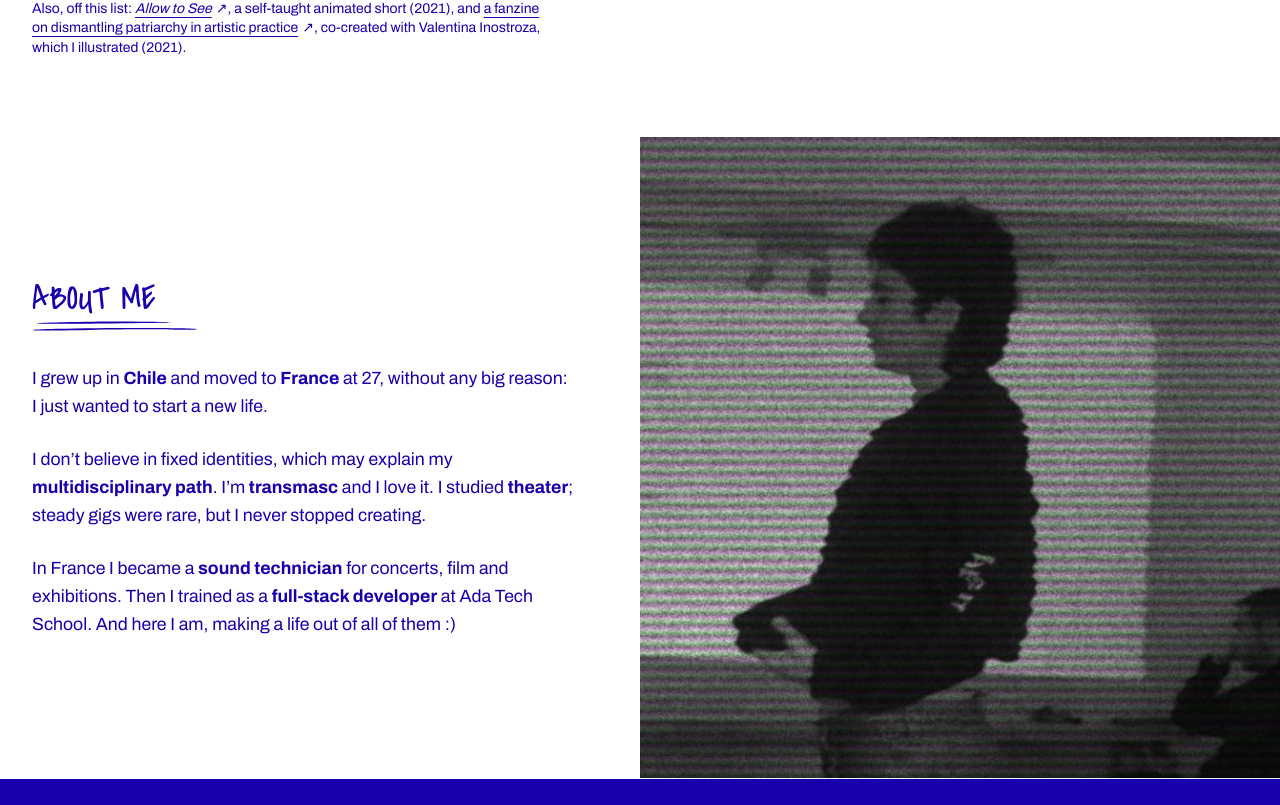
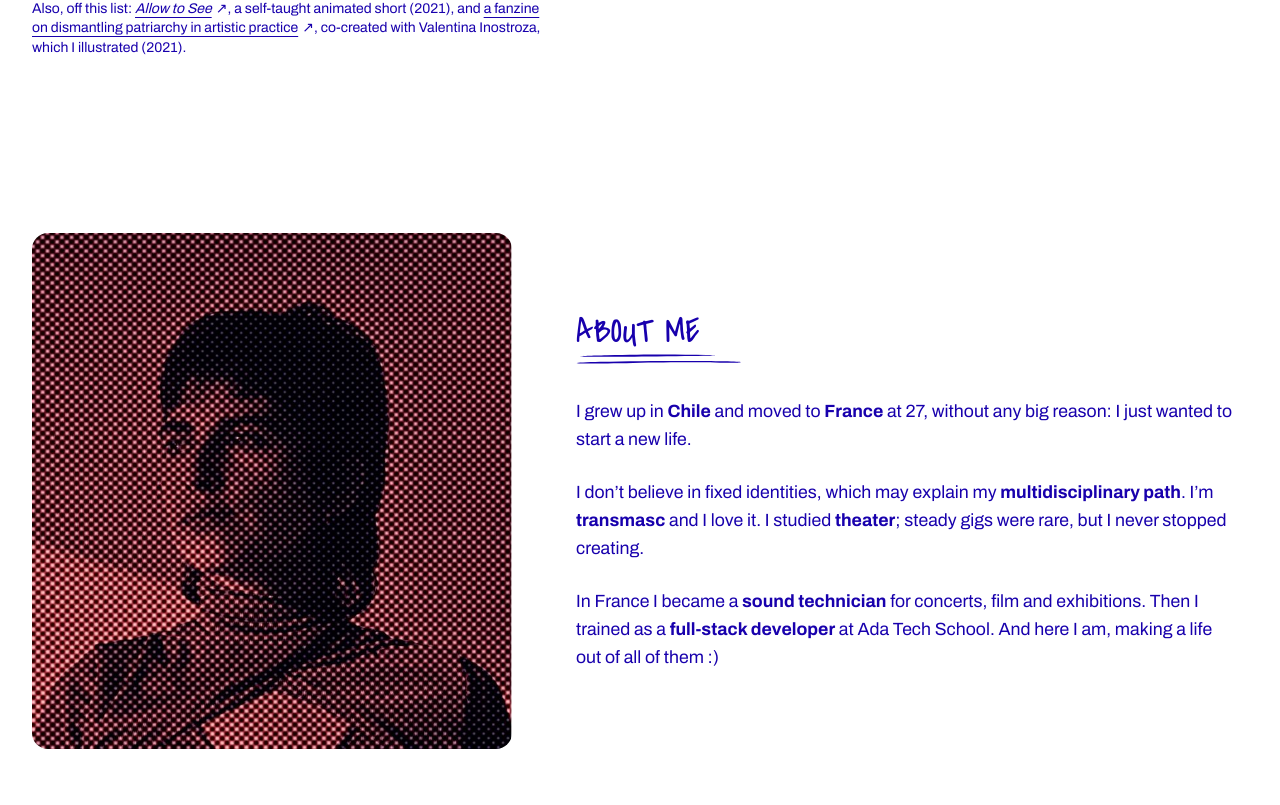
Before and after one commit to gab-hono/portfoliohono, a Next.js app: page /en in a window 1280 px wide. Shown: the part 2095-2900 px from the top of the page. Built offline with nearby package versions, Linux system fonts and the light colour scheme.

Commit message:
feat(home): about section with halftone portrait

```diff
--- a/components/home/AboutSection.tsx
+++ b/components/home/AboutSection.tsx
@@ -1,26 +1,44 @@
 import Image from "next/image";
 import { useTranslations } from "next-intl";
 import SectionTitle from "@/components/ui/SectionTitle";
-import portrait from "@/assets/images/home/portrait-scanlines.jpg";
+import portrait from "@/assets/images/home/portrait-halftone.jpg";
 
 // Orden de los párrafos. `as const` hace que TypeScript los vea como
 // los textos exactos "p1" | "p2" | "p3", no como cualquier string.
 const paragraphs = ["p1", "p2", "p3"] as const;
 
 /*
- * About me + retrato scanlines.
- * Desde lg: texto a la izquierda (alineado con el header) y retrato a la
- * derecha, de borde a borde y en su proporción real. Alterna con Featured,
- * que tiene su retrato a la izquierda. Texto centrado en vertical junto a la foto.
- * Móvil: texto y después el retrato a 2/3 del ancho, pegado al borde derecho:
- * así no se encadenan dos fotos a pantalla completa (la de Featured está justo antes).
+ * About me + retrato halftone (maqueta "Mezcla · Home").
+ * Desde lg: retrato a la izquierda (5/12) y texto a la derecha (7/12),
+ * centrados en vertical. El retrato queda dentro de los márgenes, con
+ * esquinas redondeadas (ya no va de borde a borde: sin las fotos de
+ * Featured, no hay nada con qué alternar).
+ * Móvil y tablet: retrato arriba, a 2/3 del ancho (1/2 desde sm), y el texto
+ * debajo.
+ * La foto mide 735 px de ancho: nunca se muestra más grande que eso
+ * (max-w en móvil/tablet, la columna de 5/12 en escritorio). Una trama de
+ * puntos agrandada se ve borrosa; reducida, puede dar moiré: revisar a
+ * distintos anchos.
+ * id="about": destino del link "About" de la nav de la home.
  */
 export default function AboutSection() {
   const t = useTranslations("Home.about");
 
   return (
-    <section aria-labelledby="about-title" className="grid lg:grid-cols-2 lg:items-center">
-      <div className="px-4 py-16 sm:px-8 lg:pr-16">
+    <section
+      id="about"
+      aria-labelledby="about-title"
+      className="grid gap-8 px-4 py-16 sm:px-8 sm:py-24 lg:grid-cols-[minmax(0,5fr)_minmax(0,7fr)] lg:items-center lg:gap-16"
+    >
+      <Image
+        src={portrait}
+        alt={t("portraitAlt")}
+        placeholder="blur"
+        sizes="(min-width: 1024px) 40vw, (min-width: 640px) 50vw, 67vw"
+        className="h-auto w-2/3 max-w-[735px] rounded-2xl sm:w-1/2 lg:w-full"
+      />
+
+      <div>
         <SectionTitle id="about-title" className="uppercase">
           {t("title")}
         </SectionTitle>
@@ -36,14 +54,6 @@ export default function AboutSection() {
           ))}
         </div>
       </div>
-
-      <Image
-        src={portrait}
-        alt={t("portraitAlt")}
-        placeholder="blur"
-        sizes="(min-width: 1024px) 50vw, 67vw"
-        className="ml-auto h-auto w-2/3 lg:w-full"
-      />
     </section>
   );
 }
--- a/messages/en.json
+++ b/messages/en.json
@@ -120,7 +120,7 @@
       "p1": "I grew up in <strong>Chile</strong> and moved to <strong>France</strong> at 27, without any big reason: I just wanted to start a new life.",
       "p2": "I don’t believe in fixed identities, which may explain my <strong>multidisciplinary path</strong>. I’m <strong>transmasc</strong> and I love it. I studied <strong>theater</strong>; steady gigs were rare, but I never stopped creating.",
       "p3": "In France I became a <strong>sound technician</strong> for concerts, film and exhibitions. Then I trained as a <strong>full-stack developer</strong> at Ada Tech School. And here I am, making a life out of all of them :)",
-      "portraitAlt": "Gabriel in profile, in a dark sweater, behind a texture of gray and violet scan lines."
+      "portraitAlt": "Halftone portrait of Gabriel in red and dark blue, looking to the side."
     },
     "contact": {
       "title": "Contact",
--- a/messages/fr.json
+++ b/messages/fr.json
@@ -120,7 +120,7 @@
       "p1": "J’ai grandi au <strong>Chili</strong> et je me suis installé en <strong>France</strong> à 27 ans, sans grande raison\u00A0: j’avais simplement envie de commencer une nouvelle vie.",
       "p2": "Je ne crois pas aux identités figées, ce qui explique sans doute mon <strong>parcours pluridisciplinaire</strong>. Je suis <strong>transmasculin</strong> et j’adore ça. J’ai étudié le <strong>théâtre</strong>\u00A0; les engagements réguliers étaient rares, mais je n’ai jamais arrêté de créer.",
       "p3": "En France, je suis devenu <strong>technicien son</strong> pour des concerts, des films et des expositions. Puis je me suis formé au <strong>développement full stack</strong> à Ada Tech School. Et me voilà, à construire ma vie avec tout ça :)",
-      "portraitAlt": "Gabriel de profil, en pull sombre, derrière une trame de lignes horizontales grises et violettes."
+      "portraitAlt": "Portrait de Gabriel en trame de points, rouge et bleu nuit, le regard tourné de côté."
     },
     "contact": {
       "title": "Contact",
```
Also changed, not shown: assets/images/home/portrait-scanlines.jpg (deleted).
